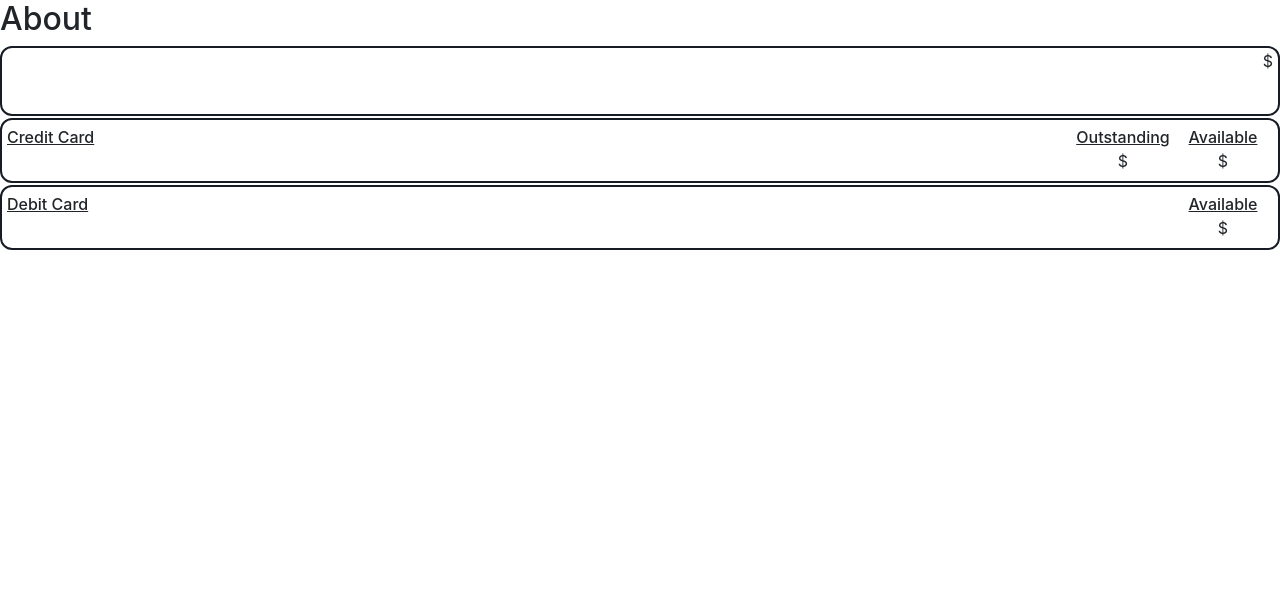
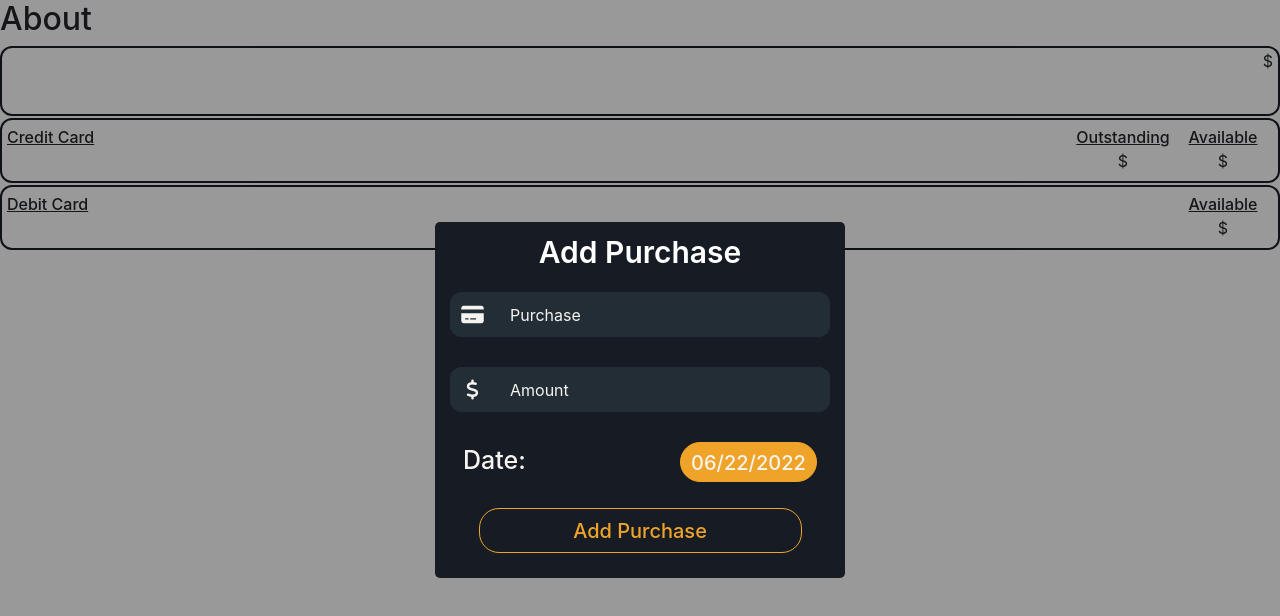
Before and after one commit to honestabej/cctracker, a React (Create React App) app in the folder react-fe/: page /about in a window 1280 px wide. Shown: the top 616 px of the page. Built offline with nearby package versions, Linux system fonts and the light colour scheme.

Commit message:
Creating add purchase overlay

```diff
--- /dev/null
+++ b/react-fe/src/components/AddPurchase/AddPurchase.jsx
@@ -0,0 +1,58 @@
+import React, {useEffect, forwardRef, useState} from 'react';
+import './AddPurchase.scss';
+import InputBox from '../../components/InputBox/InputBox';
+import DatePicker from "react-datepicker";
+import "react-datepicker/dist/react-datepicker.css";
+
+const AddPurchase = (prop) => {
+  const [startDate, setStartDate] = useState(new Date());
+
+  const ExampleCustomInput = forwardRef(({ value, onClick }, ref) => (
+    <button className="purchase-calendar-btn" onClick={onClick} ref={ref}>
+      {value}
+    </button>
+  ));
+
+  const addPurchase = () => {
+    document.getElementById("add-purchase-container").classList.add("hide-add");
+  };
+
+  return (
+    <div className="add-purchase-container">
+      <div className="add-purchase-page-wrapper">
+        <div className="add-purchase-box-container">
+          <div className="add-purchase-box-wrapper">
+            <div className="add-purchase-title">
+              <span>Add Purchase</span>
+            </div>
+            <form action="#">
+              <div className="add-purchase-input-container">
+                <InputBox icon="fa-solid fa-credit-card" type="text" placeholder="Purchase" placeholderColor="placeholder black-ph" cutType="cut black-bg purchase" />
+              </div>
+              <div className="add-purchase-input-container">
+                <InputBox icon="fa-solid fa-dollar-sign" type="password" placeholder="Amount" placeholderColor="placeholder black-ph" cutType="cut black-bg amount" />
+              </div>
+              <div className="purchase-calendar-container">
+                <div className="purchase-calendar-text">
+                  Date:
+                </div>
+                <div className="purchase-datepicker-container">
+                  <DatePicker
+                    selected={startDate}
+                    onChange={(date) => setStartDate(date)}
+                    customInput={<ExampleCustomInput />}
+                  />
+                </div>
+              </div>
+              <div className="add-purchase-btn-container">
+                <input type="submit" value="Add Purchase" onClick={addPurchase} />
+              </div>
+            </form>
+          </div>
+        </div>
+      </div>
+    </div>
+  );
+};
+
+export default AddPurchase
--- /dev/null
+++ b/react-fe/src/components/AddPurchase/AddPurchase.scss
@@ -0,0 +1,158 @@
+@import './../../globalStyles/variables.scss';
+
+.add-purchase-container {
+  position: fixed;
+  height: 100vh;
+  width: 100vw;
+  top: 0;
+  background: rgba($color: black, $alpha: 0.4);
+}
+
+.hide-add {
+  display: none;
+}
+
+.add-purchase-page-wrapper {
+  height: 100%;
+  display: flex;
+  justify-content: center;
+  align-items: center;
+}
+
+.add-purchase-box-container {
+  width: 450px;
+  padding: 0 20px;
+}
+
+.add-purchase-box-wrapper {
+  width: 100%;
+  border-radius: 5px;
+  background-color: $siteBlack;
+
+  form {
+    padding: 10px 15px 25px 15px;
+  }
+
+  hr {
+    margin-top: 30px;
+    height: 2px;
+    border-width: 0;
+    background-color: $siteDark;
+  }
+}
+
+.add-purchase-title {
+  height: 60px;
+  border-radius: 5px 5px 0 0;
+  color: #fff;
+  font-size: 30px;
+  font-weight: 600;
+  display: flex;
+  align-items: center;
+  justify-content: center;
+}
+
+.add-purchase-input-container {
+  height: $inputHeight;
+  margin-bottom: 30px;
+  position: relative;
+  border-radius: $borderRadius;
+  background-color: $siteDark;
+}
+
+.add-purchase-btn-container {
+  text-align: center;
+
+  input {
+    height: $inputHeight;
+    width: 85%;
+    font-size: 20px;
+    font-weight: 500;
+    padding-left: 0px;
+    cursor: pointer;
+    outline: none;
+    padding: 5px 10px;
+    border-radius: 20px;
+    background: $siteBlack;
+    color: $siteOrange;
+    border: 1px solid $siteOrange;
+    transition: 0.3s ease all;
+
+    &:hover {
+      background: $siteOrange;
+      color: $siteWhite;
+    }
+  }
+}
+
+.purchase-calendar-container {
+  display: flex;
+  margin-bottom: 20px;
+}
+
+.purchase-calendar-text {
+  color: $siteWhite;
+  font-size: 25px;
+  font-weight: 500;
+  width: calc(100% - 150px);
+  padding-left: 13px;
+}
+
+.purchase-datepicker-container {
+  width: 150px;
+}
+
+.purchase-calendar-btn {
+  height: 40px;
+  width: 100%;
+  float: right;
+  font-size: 20px;
+  font-weight: 500;
+  padding-left: 0px;
+  cursor: pointer;
+  outline: none;
+  padding: 5px 10px;
+  border-radius: 20px;
+  background: $siteOrange;
+  color: $siteWhite;
+  border: 1px solid $siteOrange;
+  transition: 0.3s ease all;
+
+  &:hover {
+    background: $siteBlack;
+    color: $siteOrange;
+  }
+}
+
+.purchase-save-btn {
+  text-align: center;
+  padding-top: 15px;
+
+  @media screen and (min-width: 650px) {
+    position: absolute;
+    bottom: 10px;
+    width: 100%;
+    transform: translateX(-10px);
+  }
+
+  input {
+    height: 40px;
+    width: 85%;
+    font-size: 20px;
+    font-weight: 500;
+    padding-left: 0px;
+    cursor: pointer;
+    outline: none;
+    padding: 5px 10px;
+    border-radius: $borderRadius;
+    background: $siteBlack;
+    color: $siteOrange;
+    border: 1px solid $siteOrange;
+    transition: 0.3s ease all;
+
+    &:hover {
+      background: $siteOrange;
+      color: $siteWhite;
+    }
+  }
+}
--- a/react-fe/src/components/InputBox/InputBox.scss
+++ b/react-fe/src/components/InputBox/InputBox.scss
@@ -84,6 +84,10 @@
   width: 105px;
 }
 
+.purchase {
+  width: 71px;
+}
+
 .placeholder {
   position: absolute;
   display: flex;
--- a/react-fe/src/pages/About/About.jsx
+++ b/react-fe/src/pages/About/About.jsx
@@ -3,6 +3,7 @@ import './About.scss';
 import PurchaseListCell from '../../components/ListCells/PurchaseListCell';
 import CreditListCell from '../../components/ListCells/CreditListCell';
 import DebitListCell from '../../components/ListCells/DebitListCell';
+import AddPurchase from '../../components/AddPurchase/AddPurchase';
 
 export default function About() {
   return(
@@ -13,6 +14,7 @@ export default function About() {
         <CreditListCell />
         <DebitListCell />
       </ul>
+      <AddPurchase />
     </div>
   );
 }
--- a/react-fe/src/pages/About/About.scss
+++ b/react-fe/src/pages/About/About.scss
@@ -1,7 +1,7 @@
 @import './../../globalStyles/variables.scss';
 
 .about-page-container {
-  position: absolute;
+  position: relative;
   overflow-x: hidden;
   height: 100vh;
   width: 100%;
--- a/react-fe/src/pages/Dashboard/Dashboard.jsx
+++ b/react-fe/src/pages/Dashboard/Dashboard.jsx
@@ -7,6 +7,12 @@ import CreditListCell from '../../components/ListCells/CreditListCell';
 import DebitListCell from '../../components/ListCells/DebitListCell';
 
 export default function Dashboard() {
+
+  // onClicks
+  const addCard = () => {
+    console.log("click");
+  };
+
   return(
     <div className="dashboard-page-container">
       <HeaderLogin currentPage="Dashboard"/>
@@ -39,13 +45,13 @@ export default function Dashboard() {
             <DebitListCell name="Abe's Debit" available="458.97" />
             <DebitListCell name="Abe and Shae Debit" available="1452.98" />
             <DebitListCell name="Shae's Debit" available="398.74" />
-
-            <li id="add-new">
+            <li id="add-new" onClick={addCard}>
               <i class="fa-solid fa-plus" />
             </li>
           </ul>
         </div>
       </div>
+      <button className="add-purchase-btn"><i class="fa-solid fa-plus" /> Purchase</button>
     </div>
 
   );
--- a/react-fe/src/pages/Dashboard/Dashboard.scss
+++ b/react-fe/src/pages/Dashboard/Dashboard.scss
@@ -1,7 +1,7 @@
 @import './../../globalStyles/variables.scss';
 
 .dashboard-page-container {
-  position: absolute;
+  position: relative;
   overflow-x: hidden;
   height: 100vh;
   width: 100%;
@@ -21,6 +21,12 @@
   max-width: $maxWidth;
   padding: 15px 10px 0px 10px;
   margin-top: 70px;
+  position: relative;
+
+  @media screen and (min-width: 750px) {
+    display: flex;
+    margin: 70px auto auto auto;
+  }
 }
 
 .purchases-col {
@@ -28,12 +34,20 @@
   width: 100%;
   border-radius: $borderRadius;
   padding: 10px;
+
+  @media screen and (min-width: 750px) {
+    height: calc(100vh - 100px);
+  }
 }
 
 .graph {
   // background-color: aqua;
   height: 200px;
   width: 100%;
+
+  @media screen and (min-width: 750px) {
+    height: 300px;
+  }
 }
 
 .under-graph-text {
@@ -49,12 +63,20 @@
   padding: 5px;
   border-radius: $borderRadius;
 
+  @media screen and (min-width: 750px) {
+    height: calc(100% - 300px - 54px);
+  }
+
   ul {
     height: 175px;
     overflow-y: auto;
     list-style: none;
     padding-left: 0px;
     margin-bottom: 5px;
+
+    @media screen and (min-width: 750px) {
+      height: calc(100% - 30px);
+    }
 
     li {
       background: transparent;
@@ -137,6 +159,12 @@
       display: flex;
       justify-content: center;
       align-items: center;
+      cursor: pointer;
+      transition: 0.3s ease all;
+
+      &:hover {
+        font-size: 30px;
+      }
     }
   }
 }
@@ -146,3 +174,22 @@
   font-weight: 500;
   margin-left: 5px;
 }
+
+.add-purchase-btn {
+  height: 45px;
+  width: fit-content;
+  position: fixed;
+  bottom: 30px;
+  right: 15px;
+  font-size: 18px;
+  font-weight: 400;
+  cursor: pointer;
+  outline: none;
+  padding: 5px 10px;
+  border-radius: 25px;
+  background: $siteOrange;
+  color: $siteWhite;
+  border: 1px solid $siteOrange;
+  transition: 0.3s ease all;
+
+}
```
